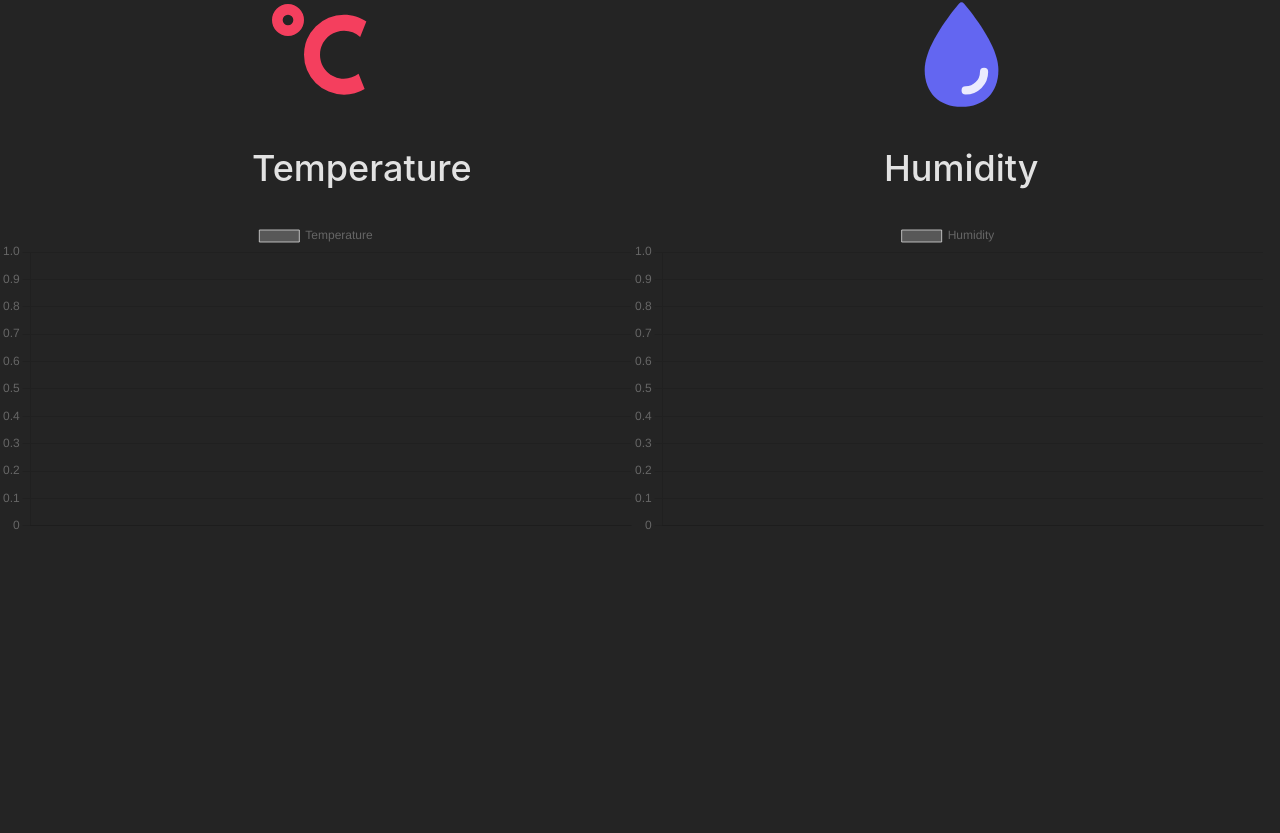
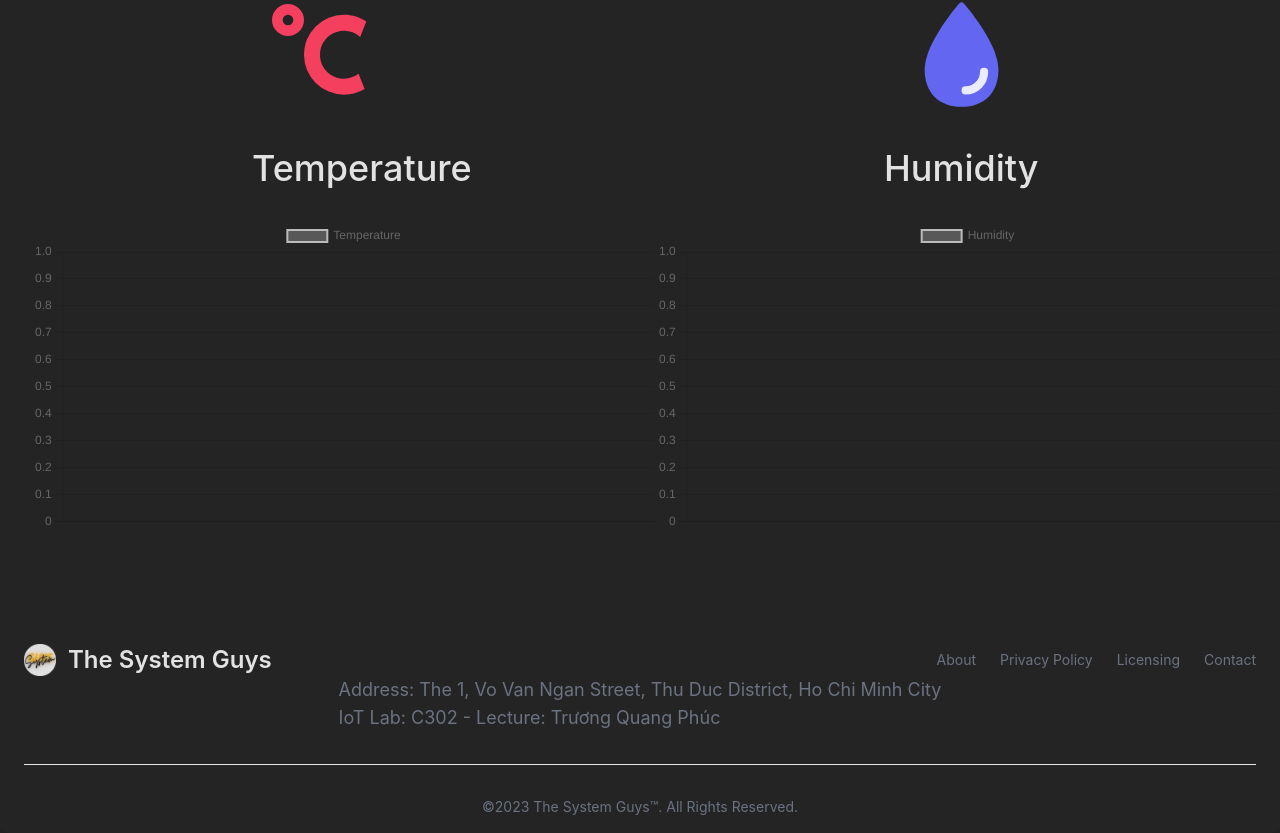
Before and after one commit to datnguyennnx/Webpage-IoT, a React (Vite) app: page / in a window 1280 px wide. Shown: the part 464-1297 px from the top of the page. Before the commit the page ends 1000 px from the top, so only its background shows below. Built offline with nearby package versions, Linux system fonts and the light colour scheme; no server answers; the database is empty.

Commit message:
Add Footer Container

```diff
--- a/src/App.jsx
+++ b/src/App.jsx
@@ -1,4 +1,5 @@
 import HeadingContainer from "./components/HeaderContainer"
+import FooterContainer from "./components/FooterContainer"
 import IconLightBulb16 from "../public/IconLight"
 import IconWaterOutline from "../public/IconWater"
 import IconTemperatureCelsius from "../public/IconTemperature"
@@ -8,7 +9,6 @@ import Graph from "./components/Graph"
 
 
 function App() {
-
   const [activeLed, setActiveLed] = useState(true)
   const handleClickLed = () => {
     setActiveLed(!activeLed)
@@ -17,7 +17,7 @@ function App() {
   return (
     <div className="App">
       <HeadingContainer/>
-      <div>
+      <div className="MainContainer">
         <div class="flex pr-2 pt-8 w-full justify-center">
           <IconLightBulb16 class="flex-auto"/>
         </div>
@@ -43,11 +43,10 @@ function App() {
           <div> <p class="flex-auto w-32 text-center text-4xl font-medium">Humidity</p></div>
         </div>
 
-        <div class="flex pr-4 pt-8 w-full justify-around pl-auto pr-auto">
-          <Graph/>
-        </div>
+        <Graph/>
 
       </div>
+      <FooterContainer/>
     </div>
   )
 }
--- a/src/components/FooterContainer.jsx
+++ b/src/components/FooterContainer.jsx
@@ -1,7 +1,50 @@
-export default function HeadingContainer (){
+export default function FooterContainer (){
     return (
-      <div class="flex justify-center w-full p-8">
-        <p class="text-4xl font-medium">Smart Home</p>
+      <div className="FooterContainer">
+        <footer class="p-4 rounded-lg shadow md:px-6 md:py-4 ">
+            <div class="sm:flex sm:items-center sm:justify-between">
+                <a href="https://www.facebook.com/datnguyennnx/"
+                  class="flex items-center mb-4 sm:mb-0">
+                    <img src="../../public/System.png" class="h-8 mr-3" alt="The System Guys Logo" />
+                    <span class="self-center text-2xl font-semibold whitespace-nowrap dark:text-white">
+                      The System Guys
+                    </span>
+                </a>
+                <ul class="flex flex-wrap items-center mb-6 text-sm text-gray-500 sm:mb-0 dark:text-gray-400">
+                    <li>
+                        <a href="#" class="mr-4 hover:underline md:mr-6 ">About</a>
+                    </li>
+                    <li>
+                        <a href="#" class="mr-4 hover:underline md:mr-6">Privacy Policy</a>
+                    </li>
+                    <li>
+                        <a href="#" class="mr-4 hover:underline md:mr-6 ">Licensing</a>
+                    </li>
+                    <li>
+                        <a href="#" class="hover:underline">Contact</a>
+                    </li>
+                </ul>
+            </div>
+            <div class="flex justify-center">
+              <ul>
+                <li>
+                  <h3 class="flex items-center mb-6 text-lg text-gray-500 lg:mb-0 dark:text-gray-400">
+                  Address: The 1, Vo Van Ngan Street, Thu Duc District, Ho Chi Minh City
+                  </h3>
+                </li>
+                <li>
+                  <h3 class="flex items-center mb-6 text-lg text-gray-500 lg:mb-0 dark:text-gray-400">
+                    IoT Lab: C302 - Lecture: Trương Quang Phúc
+                  </h3>
+                </li>
+              </ul>
+            </div>
+            <hr class="my-6 border-gray-200 sm:mx-auto dark:border-gray-700 lg:my-8" />
+            <span class="block text-sm text-gray-500 sm:text-center dark:text-gray-400">
+              ©2023 <a href="https://www.facebook.com/datnguyennnx/" class="hover:underline">
+                The System Guys™</a>. All Rights Reserved.
+            </span>
+        </footer>
       </div>
     )
   }
--- a/src/components/Graph.jsx
+++ b/src/components/Graph.jsx
@@ -12,6 +12,7 @@ import {
     Title,
     Tooltip,
     Legend,
+    Filler,
   } from "chart.js"
 
 ChartJS.register(
@@ -21,7 +22,8 @@ ChartJS.register(
     LineElement,
     Title,
     Tooltip,
-    Legend
+    Legend,
+    Filler
 )
 
 function Graph(){
@@ -65,8 +67,9 @@ function Graph(){
             borderColor: ['#d2d2d2d9'],
             pointBackgroundColor: '#ec4646',
             pointBorderColor: '#ec4646',
-            borderWidth: 1,
-            fontSize: 3
+            borderWidth: 2,
+            fontSize: 12,
+            fill: true
         }]
     }
     const tempData = {
@@ -78,22 +81,21 @@ function Graph(){
             borderColor: ['#d2d2d2d9'],
             pointBackgroundColor: '#ec4646',
             pointBorderColor: '#ec4646',
-            borderWidth: 1,
-            fontSize: 3
+            borderWidth: 2,
+            fontSize: 12,
+            fill: true
         }]
     }
 
     return (
-        <div class="inline-grid grid-cols-2 w-full ">
-            <div class="flex-auto">
+        <div class="flex pl-8 pr-auto pt-8 pb-8 w-full justify-around pl-auto pr-auto h-[27.5rem]">
+            <div class="flex-auto w-[50%] h-[100%]" >
                 <Line  data={tempData}/>
             </div>
-            <div class="flex-auto">
+            <div class="flex-auto w-[50%] h-[100%]">
                 <Line  data={humData}/>
             </div>
         </div>
     )
 }
-
-
 export default Graph
--- a/src/components/HeaderContainer.jsx
+++ b/src/components/HeaderContainer.jsx
@@ -1,7 +1,9 @@
 export default function HeadingContainer (){
   return (
-    <div class="flex justify-center w-full p-8">
-      <p class="text-4xl font-medium">Smart Home</p>
+    <div class="HeadingContainer">
+      <div class="flex justify-center w-full p-8">
+        <p class="text-4xl font-medium">Smart Home</p>
+      </div>
     </div>
   )
 }
```
